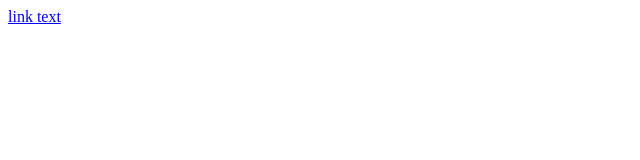
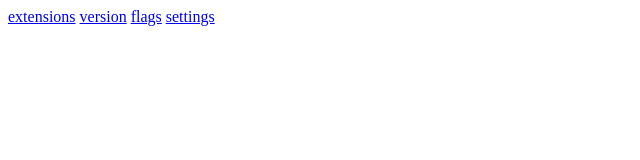
Before and after one commit to watergate-was-ok/watergate-was-not-ok, a plain HTML site: page index.html in a window 1280 px wide. Shown: the whole page, without its empty margins (0-640 px from the left). Drawn offline with Linux system fonts and the light colour scheme.

Commit message:
Update index.html

```diff
--- a/index.html
+++ b/index.html
@@ -1,7 +1,10 @@
 <!DOCTYPE html>
 <html>
 <body>
-<a href="chrome://extensions">link text</a>
+<a href="chrome://extensions">extensions</a>
+<a href="chrome://version">version</a>
+<a href="chrome://flags">flags</a>
+<a href="chrome://settings">settings</a>
 
 
 </body>
```
